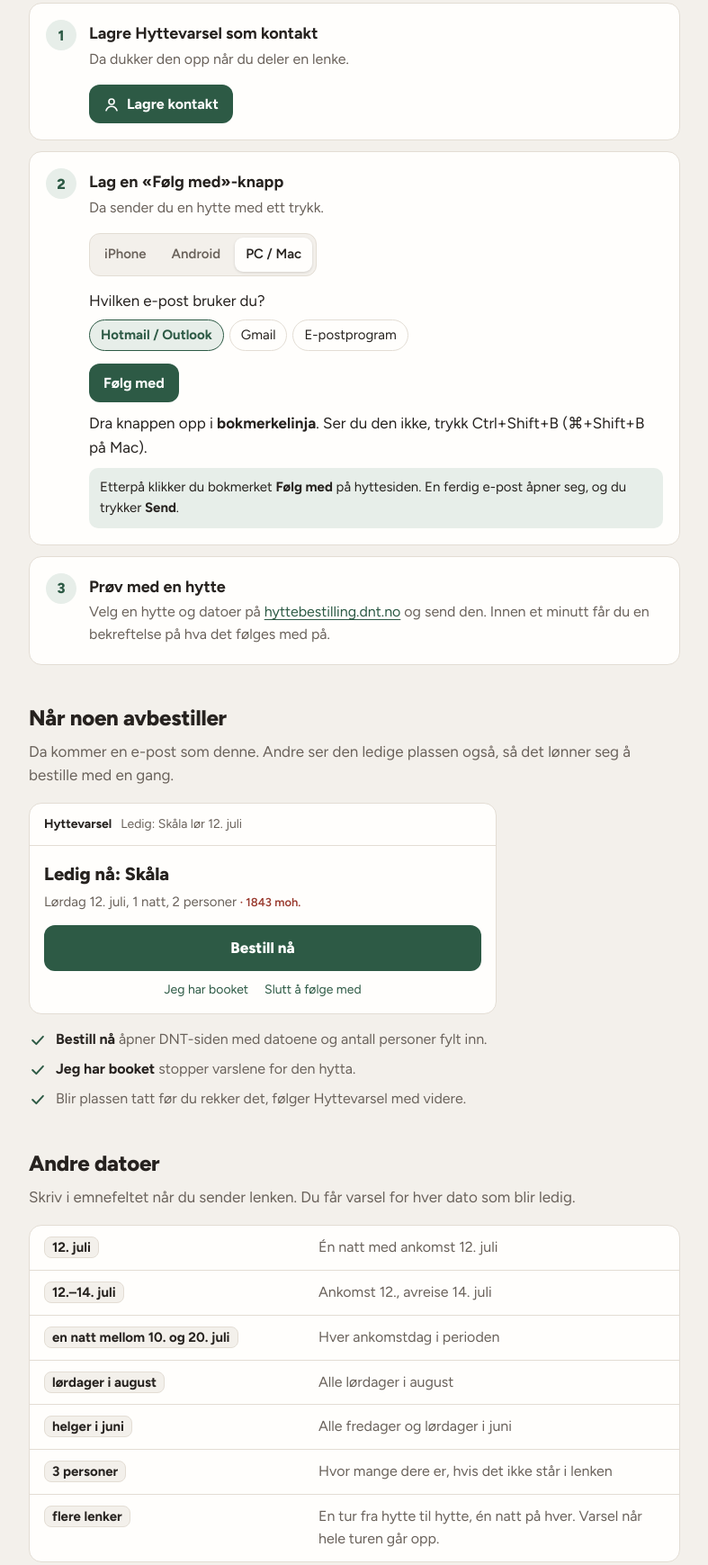
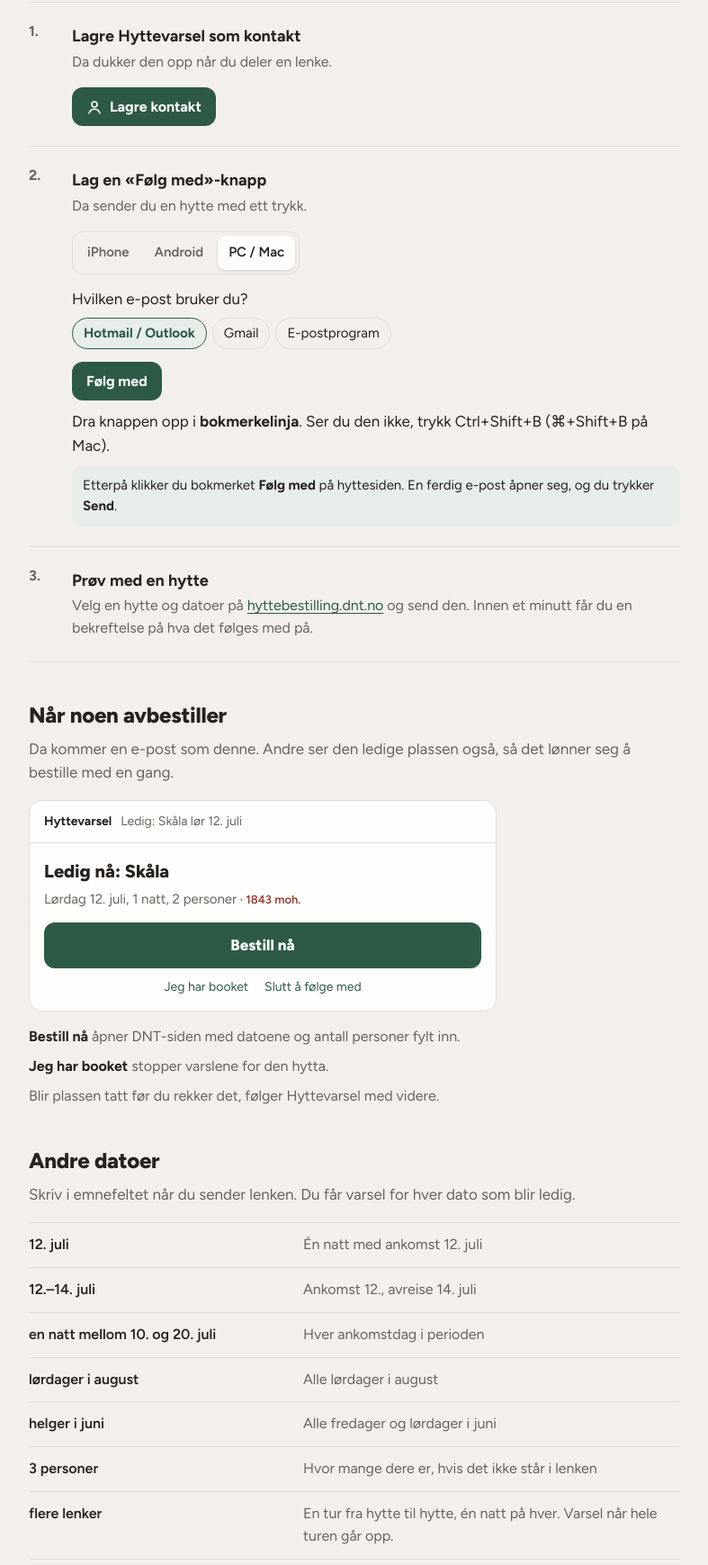
Before and after one commit to CHaerem/hyttevarsel, a plain HTML site: page docs/index.html in a window 1280 px wide. Shown: the part 423-2162 px from the top of the page at 90% size, without its empty margins (246-1033 px from the left). Drawn offline with Linux system fonts and the light colour scheme.

Commit message:
Oppskriftssiden minimalistisk: linjer i stedet for kort, ingen ikoner
Co-Authored-By: Claude Opus 5.5 (1M context) <noreply@anthropic.com>

```diff
--- a/docs/index.html
+++ b/docs/index.html
@@ -52,7 +52,7 @@
   h1, h2, h3, h4 { font-family: var(--display); text-wrap: balance; margin: 0; }
   :focus-visible { outline: 3px solid var(--fjord); outline-offset: 2px; border-radius: 6px; }
 
-  .top { border-bottom: 1px solid var(--rule); background: var(--sheet); }
+  .top { background: var(--paper); }
   .top .wrap { padding-block: 26px 30px; }
   .brand { display: flex; align-items: center; gap: 9px; font: 700 17px var(--display); color: var(--ink); }
   .brand svg { width: 24px; height: 24px; color: var(--fjord); }
@@ -61,7 +61,7 @@
 
   .address { margin-top: 18px; display: flex; flex-wrap: wrap; align-items: center; gap: 8px 10px; }
   .address .label { font-size: 14px; color: var(--ink-2); width: 100%; }
-  .address code { font: 600 16px var(--body); background: var(--paper); color: var(--ink); border: 1px solid var(--rule); padding: 8px 12px; border-radius: 10px; user-select: all; word-break: break-all; }
+  .address code { font: 600 16px var(--body); background: var(--sheet); color: var(--ink); border: 1px solid var(--rule); padding: 8px 12px; border-radius: 10px; user-select: all; word-break: break-all; }
   .copy { font: 600 15px var(--body); color: var(--fjord); background: var(--sheet); border: 1px solid var(--rule); border-radius: 10px; padding: 8px 12px; cursor: pointer; }
   .copy[data-done] { color: var(--ink-2); }
 
@@ -70,9 +70,9 @@
   .sec-lead { color: var(--ink-2); margin: 6px 0 18px; }
 
   /* Kom i gang: en sjekkliste */
-  .setup { list-style: none; margin: 0; padding: 0; display: grid; gap: 12px; counter-reset: n; }
-  .setup > li { background: var(--sheet); border: 1px solid var(--rule); border-radius: 14px; padding: 18px; display: grid; grid-template-columns: 34px minmax(0, 1fr); gap: 2px 14px; counter-increment: n; }
-  .setup > li::before { content: counter(n); grid-row: 1 / span 3; width: 34px; height: 34px; border-radius: 50%; background: var(--fjord-soft); color: var(--fjord); font: 800 16px var(--display); display: grid; place-items: center; }
+  .setup { list-style: none; margin: 0; padding: 0; display: grid; gap: 0; counter-reset: n; border-top: 1px solid var(--rule); }
+  .setup > li { border-bottom: 1px solid var(--rule); padding: 22px 0; display: grid; grid-template-columns: 34px minmax(0, 1fr); gap: 2px 14px; counter-increment: n; }
+  .setup > li::before { content: counter(n) "."; grid-row: 1 / span 3; width: 34px; height: 30px; border-radius: 0; place-items: start !important; background: none; color: var(--ink-2); font: 700 16px var(--display); display: grid; place-items: center; }
   .setup h3 { font-size: 18px; font-weight: 700; line-height: 1.3; padding-top: 4px; }
   .setup .why { margin: 2px 0 0; color: var(--ink-2); font-size: 16px; }
   .setup .body { grid-column: 2; min-width: 0; margin-top: 14px; }
@@ -114,24 +114,23 @@
   .fake { display: block; text-align: center; background: var(--fjord); color: var(--on-fjord); font-weight: 800; padding: 12px; border-radius: 12px; }
   .alert .small { display: flex; justify-content: center; gap: 18px; margin-top: 10px; font-size: 14px; color: var(--fjord); }
   .notes { list-style: none; padding: 0; margin: 16px 0 0; display: grid; gap: 8px; }
-  .notes li { display: grid; grid-template-columns: 22px minmax(0, 1fr); gap: 8px; color: var(--ink-2); font-size: 16px; }
+  .notes li { color: var(--ink-2); font-size: 16px; }
   .notes svg { width: 20px; height: 20px; color: var(--ok); margin-top: 3px; }
   .notes b { color: var(--ink); }
 
   /* Datoer og svar: oppslag */
-  .ref { background: var(--sheet); border: 1px solid var(--rule); border-radius: 14px; overflow: hidden; }
-  .ref div { display: grid; grid-template-columns: minmax(0, 17em) minmax(0, 1fr); gap: 6px 16px; padding: 12px 16px; border-top: 1px solid var(--rule); align-items: baseline; }
-  .ref div:first-child { border-top: 0; }
-  .ref code { font: 700 15px var(--body); color: var(--ink); background: var(--paper); border: 1px solid var(--rule); border-radius: 8px; padding: 2px 8px; justify-self: start; overflow-wrap: anywhere; }
+  .ref { border-top: 1px solid var(--rule); }
+  .ref div { display: grid; grid-template-columns: minmax(0, 17em) minmax(0, 1fr); gap: 4px 16px; padding: 12px 0; border-bottom: 1px solid var(--rule); align-items: baseline; }
+  .ref code { font: 600 16px var(--body); color: var(--ink); background: none; border: 0; padding: 0; justify-self: start; overflow-wrap: anywhere; }
   .ref span { color: var(--ink-2); font-size: 16px; }
   @media (max-width: 560px) { .ref div { grid-template-columns: minmax(0, 1fr); } }
 
-  details { background: var(--sheet); border: 1px solid var(--rule); border-radius: 14px; }
-  details summary { cursor: pointer; padding: 16px 18px; font-weight: 700; list-style: none; display: flex; justify-content: space-between; align-items: baseline; gap: 12px; }
+  details { border-top: 1px solid var(--rule); border-bottom: 1px solid var(--rule); }
+  details summary { cursor: pointer; padding: 16px 0; font-weight: 700; list-style: none; display: flex; justify-content: space-between; align-items: baseline; gap: 12px; }
   details summary::-webkit-details-marker { display: none; }
   details summary::after { content: "Vis"; color: var(--fjord); font-weight: 600; flex: none; }
   details[open] summary::after { content: "Skjul"; }
-  details .in { padding: 0 18px 18px; }
+  details .in { padding: 0 0 18px; }
   details ol { margin: 0; padding-left: 20px; display: grid; gap: 6px; }
   details h4 { margin: 14px 0 6px; font-size: 16px; }
   code { font-family: var(--mono); font-size: .88em; }
@@ -237,9 +236,9 @@
       </div>
     </div>
     <ul class="notes">
-      <li><svg viewBox="0 0 24 24" fill="none" stroke="currentColor" stroke-width="2.4" stroke-linecap="round" stroke-linejoin="round"><path d="m5 12 5 5 9-10"/></svg><span><b>Bestill nå</b> åpner DNT-siden med datoene og antall personer fylt inn.</span></li>
-      <li><svg viewBox="0 0 24 24" fill="none" stroke="currentColor" stroke-width="2.4" stroke-linecap="round" stroke-linejoin="round"><path d="m5 12 5 5 9-10"/></svg><span><b>Jeg har booket</b> stopper varslene for den hytta.</span></li>
-      <li><svg viewBox="0 0 24 24" fill="none" stroke="currentColor" stroke-width="2.4" stroke-linecap="round" stroke-linejoin="round"><path d="m5 12 5 5 9-10"/></svg><span>Blir plassen tatt før du rekker det, følger Hyttevarsel med videre.</span></li>
+      <li><span><b>Bestill nå</b> åpner DNT-siden med datoene og antall personer fylt inn.</span></li>
+      <li><span><b>Jeg har booket</b> stopper varslene for den hytta.</span></li>
+      <li><span>Blir plassen tatt før du rekker det, følger Hyttevarsel med videre.</span></li>
     </ul>
   </section>
 
```
